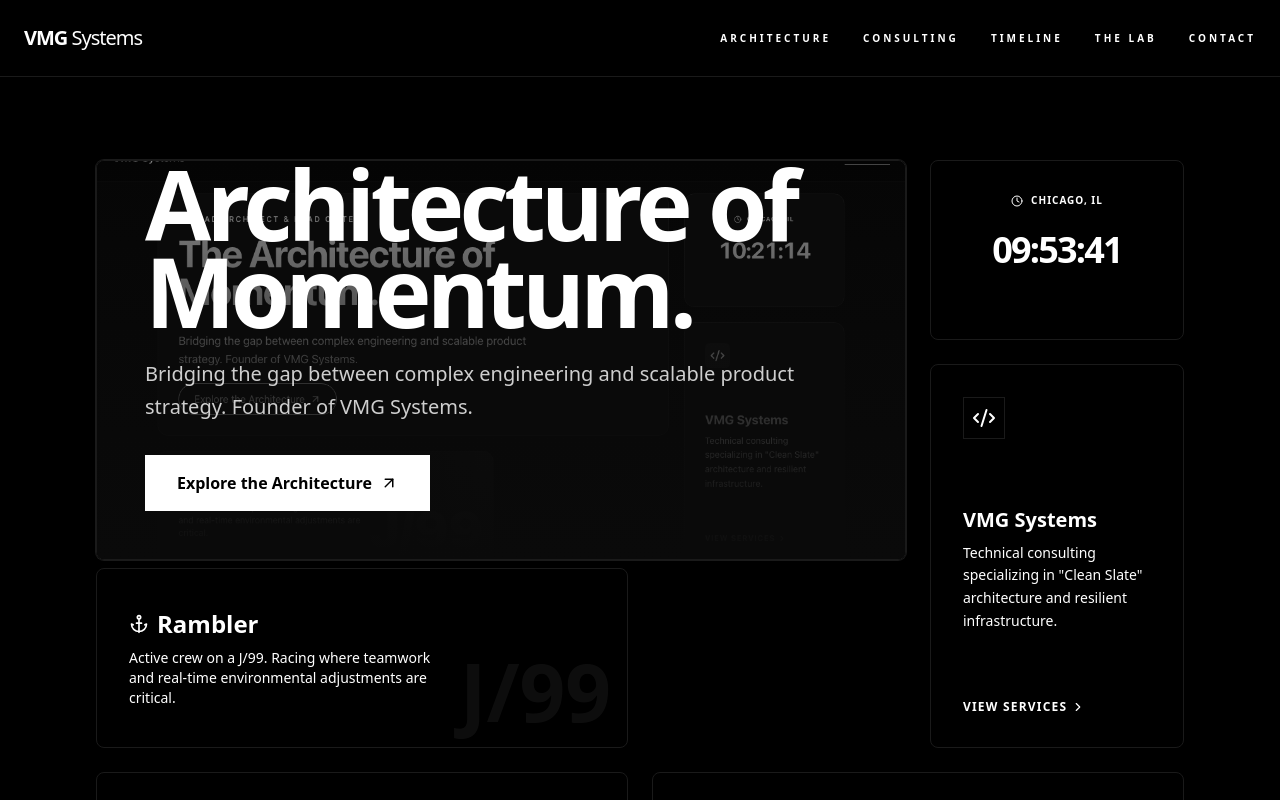
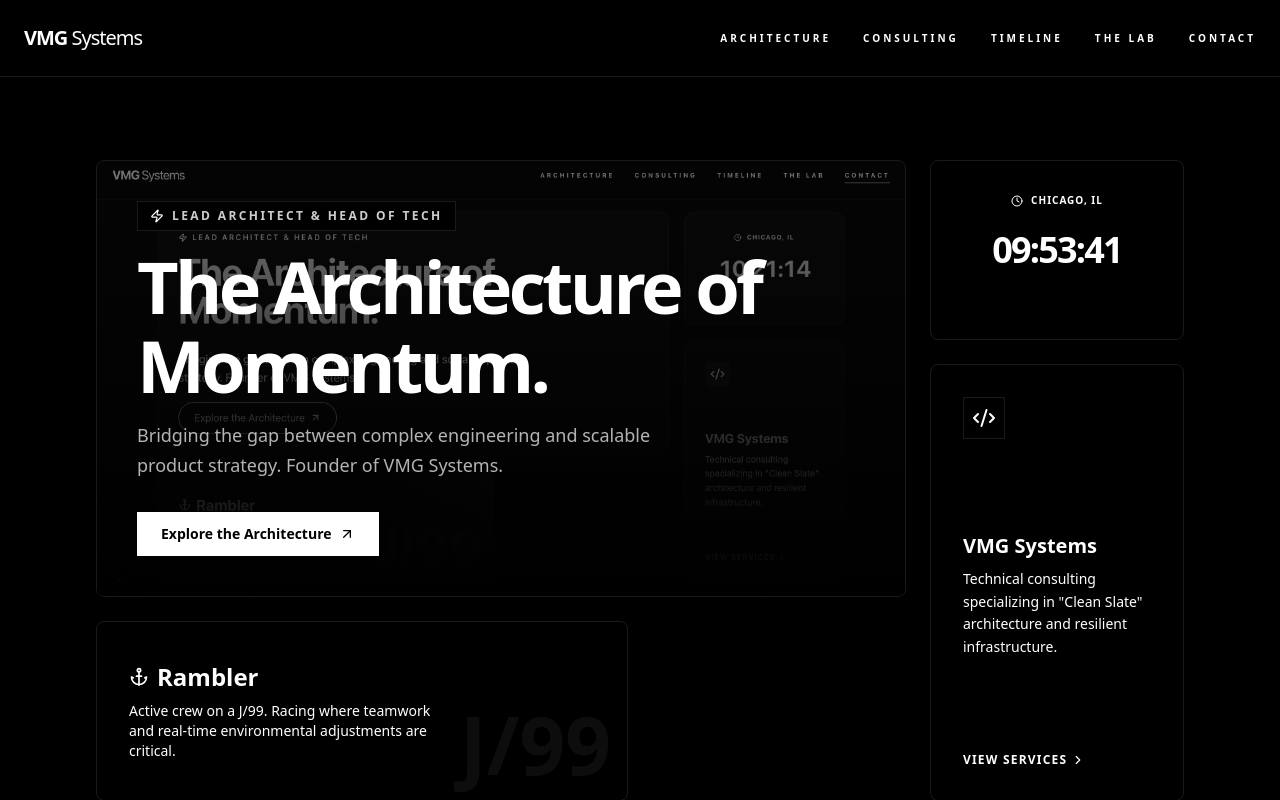
Before and after one commit to vmgsystems/my-portfolio, a Next.js app: page / in a window 1280 px wide. Shown: the top 800 px of the page. Built offline with nearby package versions, Linux system fonts and the light colour scheme.

Commit message:
fix: resolve overflowing hero text and rigid grid heights in minimalist design

```diff
--- a/src/app/page.tsx
+++ b/src/app/page.tsx
@@ -52,38 +52,38 @@
         variants={container}
         initial="hidden"
         animate="show"
-        className="grid grid-cols-1 md:grid-cols-4 gap-6 auto-rows-[180px]"
+        className="grid grid-cols-1 md:grid-cols-4 gap-6 auto-rows-[minmax(180px,auto)]"
       >
         {/* Hero Card */}
         <motion.div
           variants={item}
-          className="md:col-span-3 md:row-span-2 glass-card !p-0 relative overflow-hidden group cursor-default flex flex-col justify-end min-h-[400px] border-0 ring-1 ring-white/10"
+          className="md:col-span-3 md:row-span-2 glass-card !p-0 relative overflow-hidden group cursor-default flex flex-col justify-end min-h-[400px] border border-[#1a1a1a]"
         >
           <div className="absolute inset-0 z-0">
             <Image
               src="/hero.png"
               alt="Gilberto Piña - VMG Systems"
               fill
-              className="object-cover opacity-60 group-hover:scale-105 group-hover:opacity-80 transition-all duration-1000 ease-[cubic-bezier(0.4,0,0.2,1)]"
+              className="object-cover opacity-50 group-hover:scale-105 group-hover:opacity-70 transition-all duration-1000 ease-[cubic-bezier(0.4,0,0.2,1)]"
               priority
             />
-            <div className="absolute inset-0 bg-gradient-to-t from-[#0a0a0a] via-[#0a0a0a]/60 to-transparent" />
+            <div className="absolute inset-0 bg-gradient-to-t from-black via-black/50 to-transparent" />
           </div>
 
-          <div className="relative z-10 p-8 md:p-12 flex flex-col justify-end h-full mt-32 md:mt-48">
-            <div className="flex items-center gap-2 text-white/80 mb-4 uppercase tracking-[0.2em] text-xs font-semibold bg-black/50 w-fit px-4 py-2 border border-[#1a1a1a]">
+          <div className="relative z-10 p-8 md:p-10 flex flex-col justify-end h-full pt-32">
+            <div className="flex items-center gap-2 text-white/80 mb-4 uppercase tracking-[0.2em] text-[10px] md:text-xs font-bold bg-black w-fit px-3 py-1.5 border border-[#1a1a1a]">
               <Zap size={14} className="text-white" />
               <span>Lead Architect & Head of Tech</span>
             </div>
-            <h1 className="text-5xl md:text-7xl lg:text-8xl font-black tracking-tighter mb-6 text-white leading-[0.9]">
+            <h1 className="text-4xl md:text-5xl lg:text-7xl font-black tracking-tighter mb-4 text-white leading-[1.1]">
               The Architecture of <br />
               <span className="text-white">Momentum.</span>
             </h1>
-            <p className="text-white/80 text-lg md:text-xl leading-relaxed mb-8 max-w-2xl font-medium">
+            <p className="text-white/70 text-base md:text-lg leading-relaxed mb-8 max-w-xl font-medium">
               Bridging the gap between complex engineering and scalable product strategy. Founder of VMG Systems.
             </p>
-            <Link href="/consulting" className="w-fit flex items-center gap-2 bg-white text-black px-8 py-4 font-bold hover:bg-white/90 transition-all duration-300 ease-out group/btn">
-              Explore the Architecture <ArrowUpRight size={18} className="group-hover/btn:translate-x-1 group-hover/btn:-translate-y-1 transition-transform" />
+            <Link href="/consulting" className="w-fit flex items-center gap-2 bg-white text-black px-6 py-3 font-bold hover:bg-gray-200 transition-all duration-300 ease-out group/btn text-sm">
+              Explore the Architecture <ArrowUpRight size={16} className="group-hover/btn:translate-x-1 group-hover/btn:-translate-y-1 transition-transform" />
             </Link>
           </div>
         </motion.div>
```
